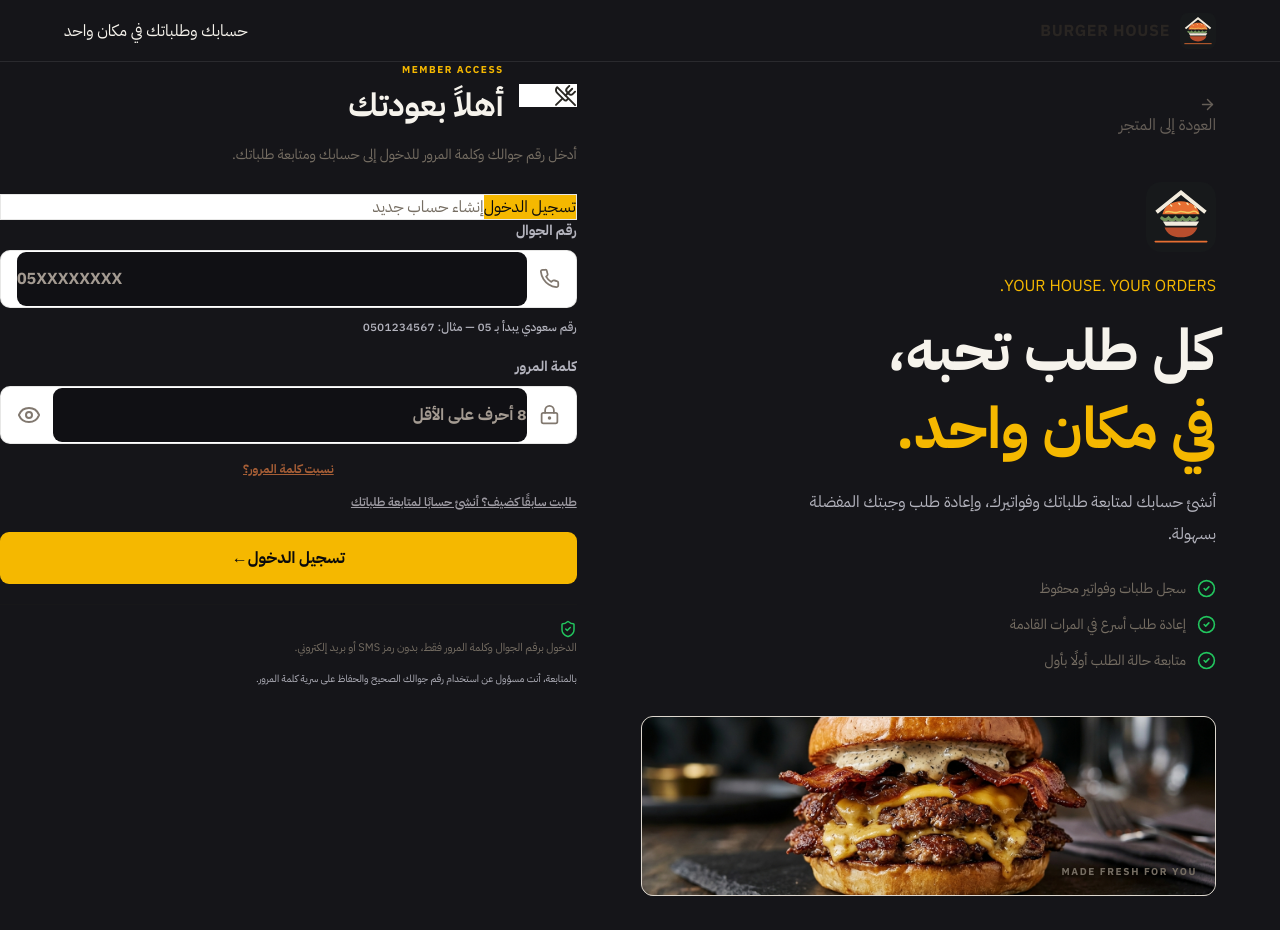
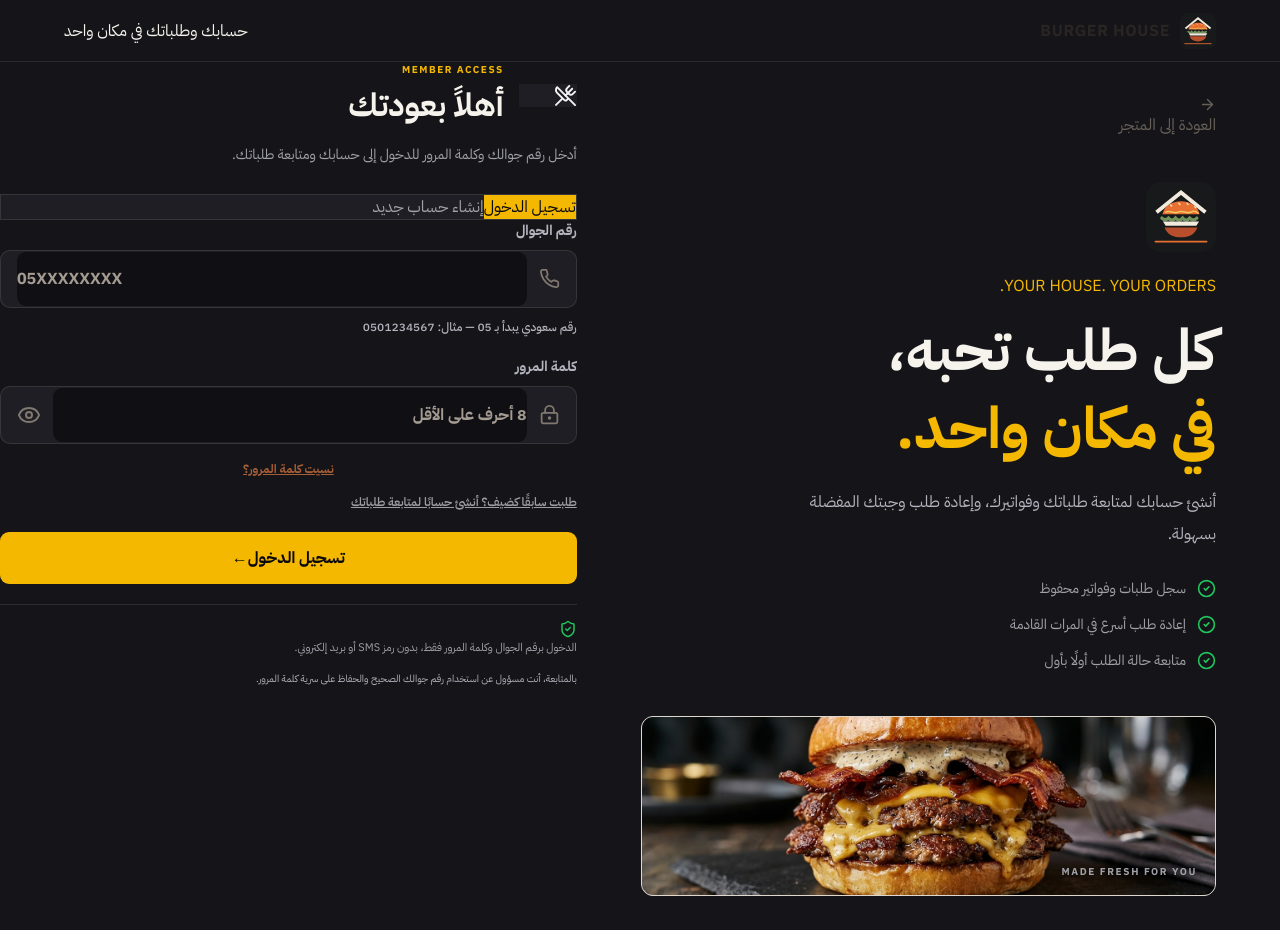
Before and after one commit to alhzmymoaid-cmyk/BurgerHouse, a Next.js app: page /login in a window 1280 px wide. Built offline with nearby package versions, Linux system fonts and the light colour scheme; no server answers.

Commit message:
style: replace legacy light storefront overrides with premium dark system

```diff
--- a/src/app/burger-house.css
+++ b/src/app/burger-house.css
@@ -1165,62 +1165,7 @@ button:focus-visible, a:focus-visible, input:focus-visible, select:focus-visible
 }
 
 
-/* Second-pass art direction: bright, warm, high-contrast restaurant identity.
-   Cream canvas + charcoal typography + confident tomato-red CTA; no all-dark storefront. */
-:root {
-  color-scheme: light;
-  --bh-ink:#242321;
-  --bh-panel:#fffdf9;
-  --bh-panel-raised:#ffffff;
-  --bh-panel-soft:#f4eee5;
-  --bh-gold:#d84b35;
-  --bh-gold-bright:#e65a40;
-  --bh-cream:#faf6ef;
-  --bh-copy:#292722;
-  --bh-muted-premium:#716c63;
-  --bh-line-premium:rgba(43,38,30,.11);
-  --bh-success:#24764e;
-  --bh-danger:#c73c32;
-}
-html,body { background:#faf7f1!important; color:#292722; }
-.bh-storefront { background:#faf7f1!important; color:#292722!important; }
-.bh-storefront > header { background:rgba(255,253,249,.96)!important; border-color:#e9e1d6!important; box-shadow:0 8px 28px rgba(44,35,24,.07)!important; }
-.bh-storefront > header a,.bh-storefront > header nav button,.bh-storefront > header nav a { color:#292722!important; }
-.bh-storefront > header nav button:hover,.bh-storefront > header nav a:hover { color:#d84b35!important; }
-.bh-storefront > header button[aria-label*="السلة"],.bh-storefront > header button:has(svg.lucide-shopping-bag) { background:#d84b35!important; color:white!important; border:1px solid #d84b35!important; box-shadow:0 8px 18px rgba(216,75,53,.18)!important; }
-.bh-storefront-announcement { color:#665f55!important; background:#f1e9dd!important; border-color:#e8ddcf!important; }
-.bh-v2-hero { background:radial-gradient(ellipse at 10% 20%,rgba(216,75,53,.08),transparent 40%),#faf7f1!important; }
-.bh-v2-kicker,.bh-section-eyebrow { color:#c84935!important; }
-.bh-v2-hero h1 { color:#25231f!important; }
-.bh-v2-hero h1 em { color:#d84b35!important; }
-.bh-v2-hero-actions button,.bh-branch-actions button,.bh-checkout-dialog button[class*="bg-[#E76F32]"] {
- background:linear-gradient(135deg,#e65a40,#c93e2c)!important;color:#fff!important;box-shadow:0 9px 22px rgba(201,62,44,.18)!important;
-}
-.bh-v2-hero-media { border:1px solid #e8dfd2!important; box-shadow:0 22px 55px rgba(52,40,26,.15)!important; }
-.bh-v2-media-caption { background:linear-gradient(0deg,rgba(24,20,17,.82),transparent)!important; }
-.bh-v2-media-caption span,.bh-v2-media-index { color:#ffd2a0!important; }
-.bh-v2-promise-strip { background:#fffdf9!important; border:1px solid #e9e1d6!important; box-shadow:0 10px 30px rgba(44,35,24,.055)!important; }
-.bh-v2-promise-strip b { color:#302d28!important; }
-.bh-v2-promise-strip small { color:#777066!important; }
-.bh-v2-promise-strip span { color:#d84b35!important; }
-#menu-section { background:#faf7f1!important; }
-#menu-section h2 { color:#292722!important; }
-#menu-section>div:first-child p { color:#766e63!important; }
-#menu-section input { background:#fffdf9!important;color:#292722!important;border:1px solid #e4dbcf!important;box-shadow:0 3px 12px rgba(40,30,20,.035)!important; }
-#menu-section input::placeholder { color:#989084!important; }
-#menu-section input:focus { border-color:#d84b35!important;box-shadow:0 0 0 4px rgba(216,75,53,.09)!important; }
-.bh-branches-page>h1,.bh-branch-card h2 { color:#292722!important; }
-.bh-branches-page>p,.bh-branch-card p { color:#756e64!important; }
-.bh-branch-card { background:#fffdf9!important;border:1px solid #e9e1d6!important;box-shadow:0 9px 25px rgba(46,36,24,.055)!important; }
-.bh-branch-card>div:nth-child(2) { border-color:#eee6dc!important;color:#615a50!important; }
-.bh-branch-status.is-open { background:#e9f4ec!important;color:#24764e!important;border-color:#cde5d3!important; }
-.bh-branch-status.is-closed { background:#f8eee3!important;color:#95612e!important;border-color:#edddc9!important; }
-.bh-branch-actions a { color:#bd402f!important;border-color:#e9c5bb!important;background:#fff7f3!important; }.bh-checkout-overlay { background:rgba(34,29,24,.46)!important;backdrop-filter:blur(6px)!important; }
-.bh-checkout-dialog { background:#fffdf9!important;color:#292722!important;border:1px solid #e8dfd3!important;box-shadow:0 28px 75px rgba(38,30,22,.24)!important; }
-.bh-checkout-dialog h2,.bh-checkout-dialog h3,.bh-checkout-dialog label { color:#292722!important; }
-.bh-checkout-dialog section { background:#faf6ef!important;border:1px solid #ece3d8!important; }
-.bh-checkout-dialog input,.bh-checkout-dialog select,.bh-checkout-dialog textarea { background:#fff!important;color:#292722!important;border:1px solid #e3d9cc!important; }
-.bh-checkout-dialog input:focus,.bh-checkout-dialog select:focus,.bh-checkout-dialog textarea:focus { border-color:#d84b35!important;box-shadow:0 0 0 4px rgba(216,75,53,.08)!important; }
+/* Legacy light storefront override removed; operational KDS styling retained. */
 
 /* Staff kitchen board: light operational canvas, high-contrast order cards. */
 .bh-kds-shell { background:#f3f0e9!important;color:#292722!important; }
@@ -1285,3 +1230,19 @@ body { background: var(--bh-bg); color: var(--bh-text); }
 .bh-control:active { transform: translateY(1px); }
 
 @media (prefers-reduced-motion: reduce) { *, *::before, *::after { scroll-behavior: auto !important; animation-duration: .01ms !important; animation-iteration-count: 1 !important; transition-duration: .01ms !important; } }
+/* Phase 2 — graphite and amber visual system */
+:root{color-scheme:dark;--bh-bg:#0f0f11;--bh-surface:#18181c;--bh-card:#1e1e24;--bh-card-raised:#24242b;--bh-line:rgba(255,255,255,.10);--bh-text:#f4f4f5;--bh-muted:#a1a1aa;--bh-accent:#f59e0b;--bh-accent-strong:#fbbf24;--bh-success:#34d399;--bh-danger:#f87171;--bh-radius-card:1rem;--bh-radius-control:.75rem;--bh-shadow-card:0 16px 42px rgba(0,0,0,.28)}
+html,body,.bh-storefront{background:var(--bh-bg)!important;color:var(--bh-text)!important}.bh-storefront{font-family:var(--font-ibm-plex),"IBM Plex Sans Arabic",sans-serif}
+.bh-storefront>header{background:rgba(15,15,17,.95)!important;border-color:var(--bh-line)!important;box-shadow:0 10px 35px rgba(0,0,0,.22)!important}.bh-storefront-announcement{background:#131316!important;color:#c4c4cc!important;border-bottom:1px solid rgba(255,255,255,.05)}
+.bh-header-location{display:flex;align-items:center;gap:8px;min-width:0;border:1px solid var(--bh-line);border-radius:999px;background:linear-gradient(135deg,#202025,#17171b);padding:8px 12px;color:#f4f4f5;text-align:right;transition:border-color .18s ease,background .18s ease}.bh-header-location:hover{border-color:rgba(245,158,11,.55);background:#24242a}.bh-header-location>svg:first-child{color:var(--bh-accent);flex:none}.bh-header-location>span{display:grid;min-width:0;gap:2px}.bh-header-location small{color:#a1a1aa;font-size:9px}.bh-header-location b{max-width:115px;overflow:hidden;color:#f4f4f5;font-size:11px;text-overflow:ellipsis;white-space:nowrap}
+.bh-v2-hero{background:radial-gradient(ellipse at 12% 20%,rgba(245,158,11,.10),transparent 42%),#0f0f11!important;color:#f4f4f5!important}.bh-v2-kicker,.bh-section-eyebrow{color:#fbbf24!important}.bh-v2-hero h1{color:#fafafa!important}.bh-v2-hero h1 em{color:#f59e0b!important}
+.bh-v2-hero-actions button,.bh-v2-product-bottom>button,.bh-branch-actions button,.bh-product-actions>button:last-child,.bh-cart-summary button{background:linear-gradient(135deg,#fbbf24,#ea8a08)!important;color:#211704!important;box-shadow:0 9px 24px rgba(245,158,11,.18)!important}.bh-v2-hero-actions button:active,.bh-v2-product-bottom>button:active,.bh-product-actions button:active,.bh-cart-summary button:active{transform:scale(.98)}
+.bh-v2-promise-strip{background:#18181c!important;border:1px solid var(--bh-line)!important;box-shadow:var(--bh-shadow-card)!important}.bh-v2-promise-strip b{color:#f4f4f5!important}.bh-v2-promise-strip small{color:#a1a1aa!important}
+.bh-branch-picker{background:linear-gradient(135deg,#19191e,#141418)!important;border-block:1px solid var(--bh-line)!important;color:#f4f4f5!important}.bh-branch-picker h2{color:#f4f4f5!important}.bh-branch-picker p,.bh-active-branch-meta{color:#a1a1aa!important}.bh-branch-picker select{background:#222228!important;color:#f4f4f5!important;border-color:var(--bh-line)!important}.bh-branch-picker button{border-radius:12px!important}.bh-branch-picker button:disabled{opacity:.55}
+.bh-storefront-menu{background:var(--bh-bg)!important;color:#f4f4f5!important}.bh-storefront-menu h2,.bh-storefront-menu h3{color:#f4f4f5!important}.bh-storefront-menu p{color:#a1a1aa}.bh-storefront-menu input{background:#18181c!important;color:#f4f4f5!important;border-color:var(--bh-line)!important}.bh-storefront-menu>div:nth-child(2){background:rgba(15,15,17,.96)!important;border-color:var(--bh-line)!important}.bh-storefront-menu>div:nth-child(2) button{background:#1e1e24!important;color:#a1a1aa!important;border-color:var(--bh-line)!important}.bh-storefront-menu>div:nth-child(2) button[aria-pressed=true]{background:#f59e0b!important;color:#211704!important;border-color:#f59e0b!important}
+.bh-storefront-menu article{background:#18181c!important;border-color:var(--bh-line)!important;border-radius:20px!important;box-shadow:0 12px 30px rgba(0,0,0,.2)!important}.bh-storefront-menu article h4{color:#f4f4f5!important;font-size:16px!important}.bh-storefront-menu article strong{color:#fbbf24!important;font-variant-numeric:tabular-nums}.bh-storefront-menu article p{color:#a1a1aa!important}.bh-storefront-menu article button:not([aria-label]){background:#f59e0b!important;color:#211704!important;border-radius:12px!important}
+.bh-storefront [role=dialog]{background:#18181c!important;color:#f4f4f5!important;border-color:var(--bh-line)!important}.bh-storefront [role=dialog] h2,.bh-storefront [role=dialog] h3{color:#f4f4f5!important}.bh-storefront [role=dialog] p{color:#a1a1aa}.bh-storefront [role=dialog] section{background:#202026!important;border-color:var(--bh-line)!important}.bh-storefront [role=dialog] input:not([type=checkbox]):not([type=radio]),.bh-storefront [role=dialog] textarea,.bh-storefront [role=dialog] select{background:#111115!important;color:#f4f4f5!important;border-color:var(--bh-line)!important}.bh-storefront [role=dialog] label{color:#f4f4f5!important}
+.bh-storefront [role=dialog] input[type=checkbox]{accent-color:#f59e0b}.bh-storefront [role=dialog] label:has(input:checked){border-color:#f59e0b!important;background:rgba(245,158,11,.10)!important}
+.bh-storefront footer{background:#141418!important;color:#d4d4d8!important;border-top:1px solid var(--bh-line)}.bh-storefront footer p,.bh-storefront footer a{color:#a1a1aa!important}
+.bh-storefront button:disabled{cursor:not-allowed!important;filter:saturate(.55);opacity:.55}.bh-storefront button:focus-visible{outline:2px solid var(--bh-accent)!important;outline-offset:3px}
+@media(max-width:640px){.bh-header-location{max-width:122px;padding:7px 9px;gap:6px}.bh-header-location b{max-width:68px}.bh-storefront-menu article{border-radius:16px!important}.bh-storefront [role=dialog]{max-height:94dvh!important}}
```
